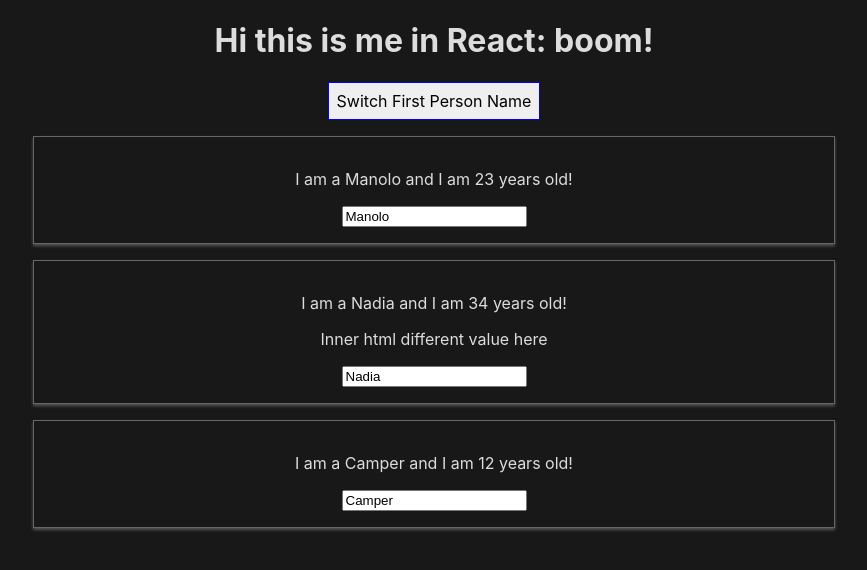
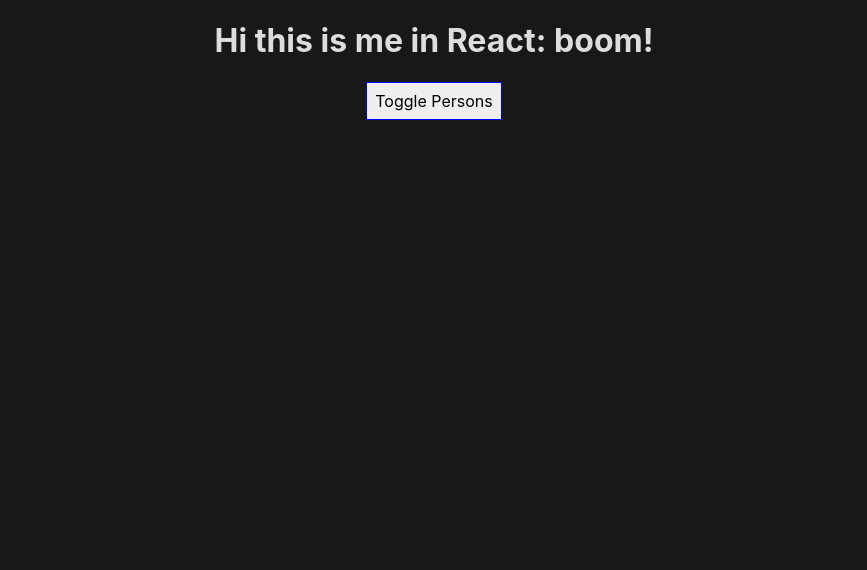
Before and after one commit to Frontnerd/React-complete-guide, a React (Create React App) app: page / in a window 1280 px wide. Shown: the top 570 px of the page, without its empty margins (206-1073 px from the left). Built offline with nearby package versions, Linux system fonts and the light colour scheme.

Commit message:
Working with Lists and Conditionals

```diff
--- a/src/App.js
+++ b/src/App.js
@@ -9,34 +9,53 @@
   // data resides here
   state = {
     persons: [
-      { name:"Manolo", age:"23" }, // this.state.persons[0].name
-      { name:"Nadia", age:"34" },
-      { name:"Camper", age:"12" }
+      { id: "iyfr", name:"Manolo", age:"23" }, // this.state.persons[0].name
+      { id: "r", name:"Nadia", age:"34" },
+      { id: "ir", name:"Camper", age:"12" }
     ],
-    otherState: 'different value here'
+    otherState: 'different value here',
+    showPersons: false
   }
-  // handler used to switch state
-  switchNameHandler = (newName) => {
-    // console.log("clicked!")
-    // DON`T DO THIS!!! this.state.persons[0].name = "new name";
-    this.setState({
-      persons: [
-        { name: newName, age:"90" },
-        { name:"Nadia", age:"34" },
-        { name:"Camper", age:"12" }
-      ]
+  //
+  nameChangeHandler = ( event, id ) => {
+    const personIndex = this.state.persons.findIndex(p => {
+      return p.id === id;
     });
+    // make a copy using ES6 Spread operator
+    const person = {
+      ...this.state.persons[personIndex]
+    }
+
+    //const person = Object.assign({}, this.state.persons[personIndex]);
+
+    person.name = event.target.value;
+
+    const persons = [...this.state.persons];
+    persons[personIndex] = person;
+
+    this.setState({persons: persons});
   }
-  // handler used tu switch state but assigned to a different element/event
-  nameChangeHandler = (event) => {
-    this.setState({
-      persons: [
-        { name: "Manolo", age:"90" },
-        { name: event.target.value, age:"34" },
-        { name: "Camper", age:"12" }
-      ]
-    });
+  //
+  deletePersonHandler = ( personIndex ) => {
+    // fetch all persons and make a copy of the array using slice()
+    // const persons = this.state.persons.slice();
+    // create a new array with the ES6 Spread operator without mutating the original array
+    const persons = [...this.state.persons];
+    // removes one element from the array
+    persons.splice(personIndex, 1);
+    // which was updated by splicing one element?
+    this.setState({persons: persons});
   }
+
+  // conditional test handler
+  togglePersonsHandler = () => {
+    const doesShow = this.state.showPersons;
+    // showPersons equals doesShow is not
+    // when this changes the other parts of state (persons and otherState)
+    // will just untouched: merged!!
+    this.setState({showPersons: !doesShow});
+  }
+
   // render DOM
   render() {
     // inline styles
@@ -46,33 +65,36 @@
       border: '1px solid blue',
       padding: '8px',
       cursor: 'pointer'
-    };
+    }
+
+    // using javascript for conditional DOM
+    // before the return key
+    let persons = null;
+    if ( this.state.showPersons ) {
+      persons = (
+        <div>
+          {/* map() maps given array elemens into something else*/}
+          {this.state.persons.map(( person, index ) => {
+            return <Person
+              click={() => this.deletePersonHandler(index)}
+              name={person.name}
+              age={person.age}
+              key={person.id}
+              changed={( event ) => this.nameChangeHandler(event, person.id)} />;
+          })}
+        </div>
+      );
+    }
+
     // DOM
     return (
       <div className="App">
         <h1>Hi this is me in React: boom!</h1>
-
         <button
           style={style}
-          onClick={() => this.switchNameHandler('CHANGE FROM BUTTON')}>
-            Switch First Person Name</button>
-
-        <Person
-          name={this.state.persons[0].name}
-          age={this.state.persons[0].age}/>
-
-        <Person
-          name={this.state.persons[1].name}
-          age={this.state.persons[1].age}
-          // passing method reference to different component using Props (click)
-          click={this.switchNameHandler.bind(this, 'CHANGE FROM PARAGRAPH')}
-          changed={this.nameChangeHandler} >
-            Inner html {this.state.otherState}
-        </Person>
-
-        <Person
-          name={this.state.persons[2].name}
-          age={this.state.persons[2].age}/>
+          onClick={this.togglePersonsHandler}>
+            Toggle Persons</button>
+          {persons}
       </div>
     );
   }
```
